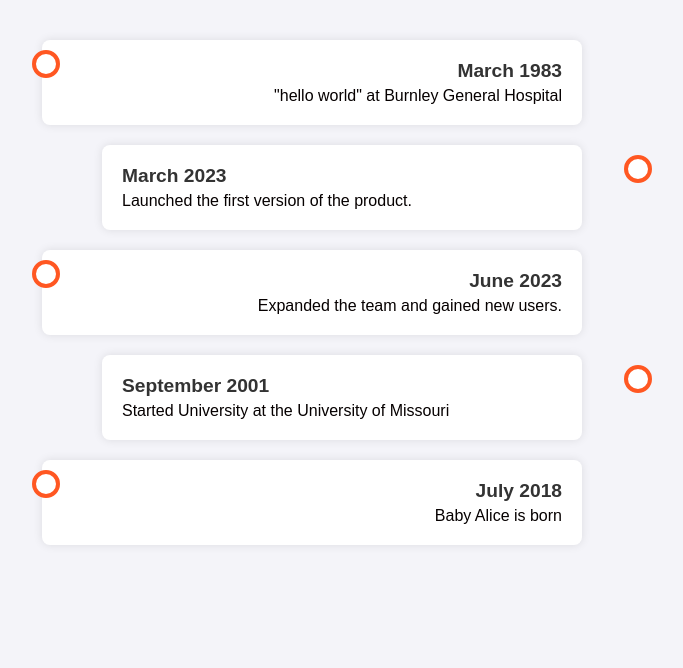
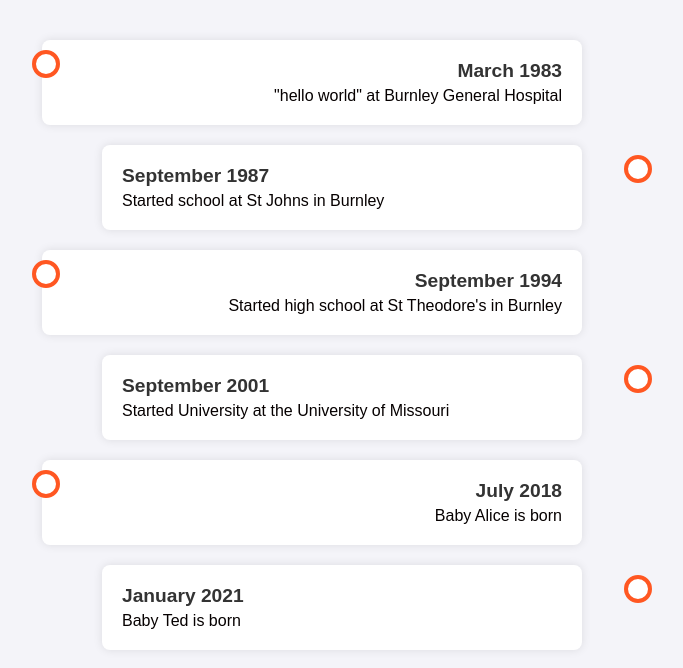
Before and after one commit to bensdojo/bensdojo.github.io, a plain HTML site: page timeline.html in a window 1280 px wide. Shown: the whole page, without its empty margins (298-981 px from the left). Drawn offline with Linux system fonts and the light colour scheme.

Commit message:
modified:   timeline.html

```diff
--- a/timeline.html
+++ b/timeline.html
@@ -70,14 +70,14 @@
         </div>
         <div class="timeline-item">
             <div class="timeline-content">
-                <h3>March 2023</h3>
-                <p>Launched the first version of the product.</p>
+                <h3>September 1987</h3>
+                <p>Started school at St Johns in Burnley</p>
             </div>
         </div>
         <div class="timeline-item left">
             <div class="timeline-content">
-                <h3>June 2023</h3>
-                <p>Expanded the team and gained new users.</p>
+                <h3>September 1994</h3>
+                <p>Started high school at St Theodore's in Burnley</p>
             </div>
         </div>
         <div class="timeline-item">
@@ -92,6 +92,12 @@
                 <p>Baby Alice is born</p>
             </div>
         </div>
+        <div class="timeline-item">
+            <div class="timeline-content">
+                <h3>January 2021</h3>
+                <p>Baby Ted is born</p>
+            </div>
+        </div>
     </div>
 </body>
 </html>
```
